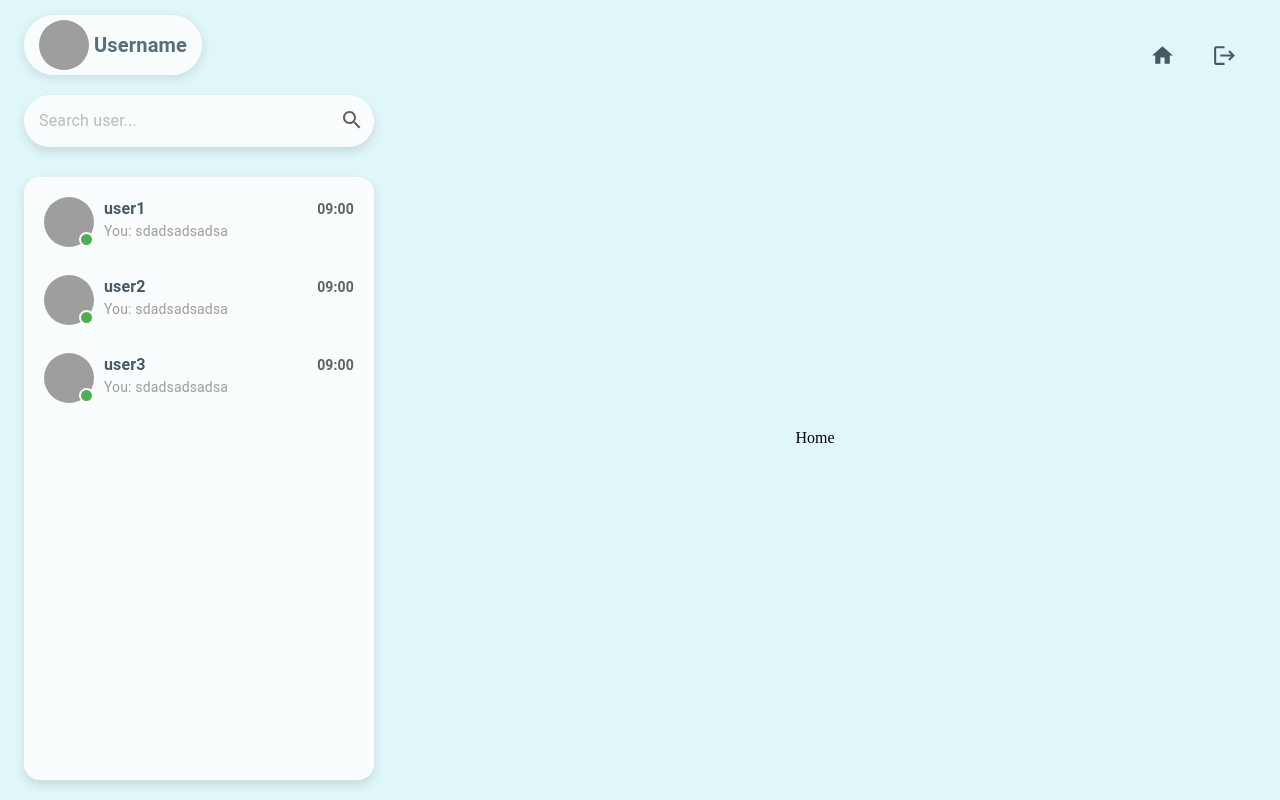
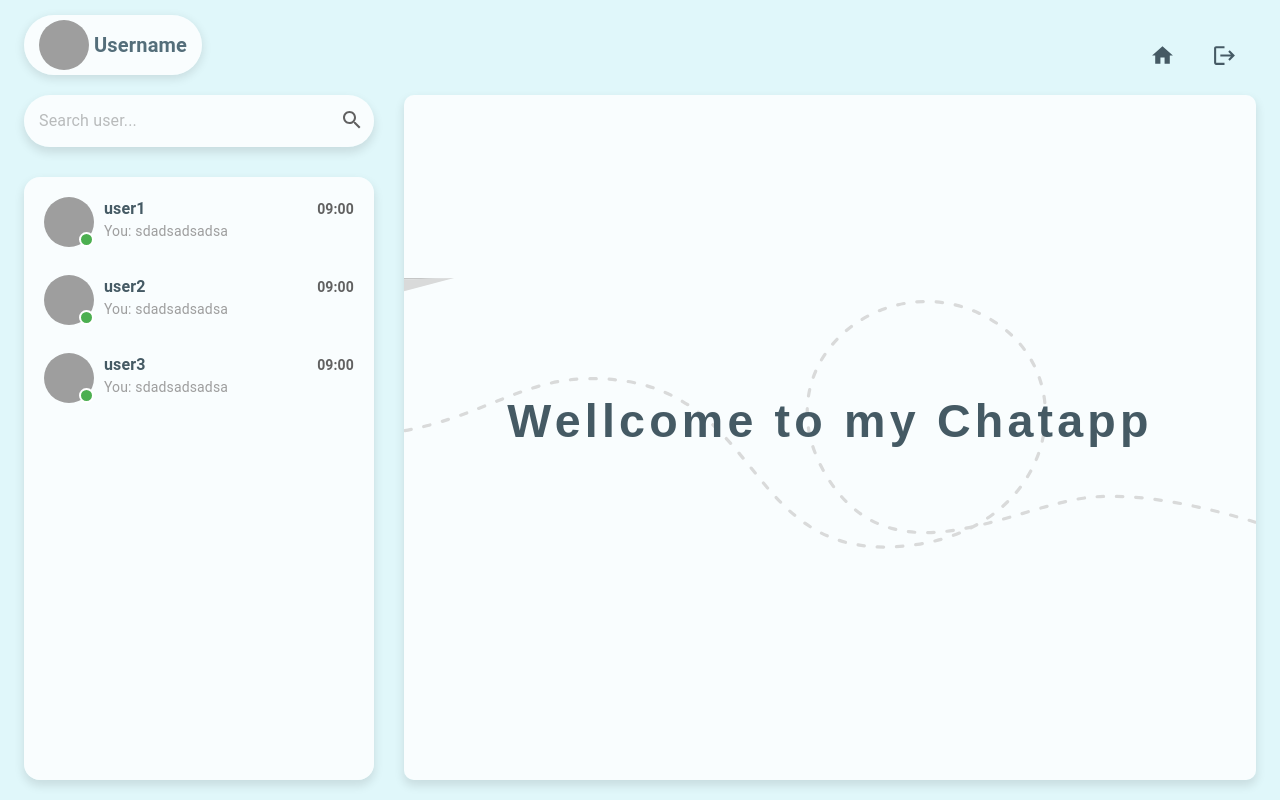
Before and after one commit to soncoiz02/chat-socket, a React (Create React App) app: page / in a window 1280 px wide. Built offline with nearby package versions, Linux system fonts and the light colour scheme; grey boxes are pictures that could not be loaded.

Commit message:
feat: home page

```diff
--- a/src/Layout/Layout.tsx
+++ b/src/Layout/Layout.tsx
@@ -14,12 +14,15 @@ const AppStyle = styled("div")`
   position: relative;
   background-color: ${cyan[50]};
   padding: 15px 0;
+  overflow: hidden;
 `;
 
 const Main = styled("div")`
   display: flex;
   position: relative;
   width: 100%;
+  height: calc(100vh - 115px);
+  gap: 0 30px;
 `;
 
 const Layout = () => {
--- a/src/Layout/sidebar/SideBar.tsx
+++ b/src/Layout/sidebar/SideBar.tsx
@@ -8,7 +8,7 @@ const SideBarStyle = styled("div")`
   flex-direction: column;
   flex-shrink: 0;
   width: 350px;
-  height: calc(100vh - 115px);
+  height: 100%;
   gap: 30px 0;
   z-index: 999;
 `;
--- a/src/page/main/Home.tsx
+++ b/src/page/main/Home.tsx
@@ -1,15 +1,109 @@
 import { Container, styled } from "@mui/material";
+import { blueGrey } from "@mui/material/colors";
 import React from "react";
 
 const WrapHome = styled("div")`
+  position: relative;
   display: flex;
   justify-content: center;
   align-items: center;
   width: 100%;
+  height: 100%;
+  background-color: rgba(255, 255, 255, 0.8);
+  border-radius: 10px;
+  box-shadow: 0 5px 10px 1px rgba(0, 0, 0, 0.1);
+`;
+
+const SvgForText = styled("svg")`
+  position: absolute;
+  font-size: 70px;
+  font-family: sans-serif;
+  font-weight: bold;
+  letter-spacing: 0.09em;
+  width: 100%;
+  height: 100%;
+  left: 0;
+`;
+
+const SvgText = styled("text")`
+  fill: ${blueGrey[700]};
+  stroke: ${blueGrey[700]};
+  fill-opacity: 1;
+  stroke-width: 0;
+  stroke-dasharray: 100% 0;
+  animation: stroke-offset 3s ease-out;
+
+  @keyframes stroke-offset {
+    0% {
+      fill-opacity: 0;
+      stroke-width: 0;
+      stroke-dasharray: 0% 100%;
+    }
+    25% {
+      stroke-width: 3px;
+    }
+    50% {
+      fill-opacity: 0;
+    }
+    75% {
+      stroke-width: 3px;
+    }
+    100% {
+      stroke-width: 0;
+    }
+  }
 `;
 
 const Home = () => {
-  return <WrapHome>Home</WrapHome>;
+  return (
+    <WrapHome>
+      <SvgForText viewBox="0 0 1280 720">
+        <SvgText x="50%" y="50%" textAnchor="middle">
+          Wellcome to my Chatapp
+        </SvgText>
+      </SvgForText>
+      <svg viewBox="0 0 3387 1270">
+        <path
+          id="planePath"
+          style={{
+            stroke: "#D9DADA",
+            strokeWidth: ".5%",
+            strokeDasharray: "1% 2%",
+            strokeLinecap: "round",
+            fill: "none",
+          }}
+          d="M-226 626c439,4 636,-213 934,-225 755,-31 602,769 1334,658 562,-86 668,-698 266,-908 -401,-210 -893,189 -632,630 260,441 747,121 1051,91 360,-36 889,179 889,179"
+        />
+        <g id="plane">
+          <polygon
+            points="-141,-10 199,0 -198,-72 -188,-61 -171,-57 -184,-57 "
+            fill="#D9DADA"
+          />
+          <polygon points="199,0 -141,-10 -163,63 -123,9 " fill="#C5C6C6" />
+          <polygon
+            points="-95,39 -113,32 -123,9 -163,63 -105,53 -108,45 -87,48 -90,45 -103,41 -94,41 "
+            fill="#AEAFB0"
+          />
+          <path
+            d="M-87 48l-21 -3 3 8 19 -4 -1 -1zm-26 -16l18 7 -2 -1 32 -7 -29 1 11 -4 -24 -1 -16 -18 10 23zm10 9l13 4 -4 -4 -9 0z"
+            fill="#9D9E9E"
+          />
+          <polygon
+            points="-83,28 -94,32 -65,31 -97,38 -86,49 -67,70 199,0 -123,9 -107,27 "
+            fill="#D9DADA"
+          />
+        </g>
+        <animateMotion
+          xlinkHref="#plane"
+          dur="5s"
+          repeatCount="indefinite"
+          rotate="auto"
+        >
+          <mpath xlinkHref="#planePath" />
+        </animateMotion>
+      </svg>
+    </WrapHome>
+  );
 };
 
 export default Home;
```
